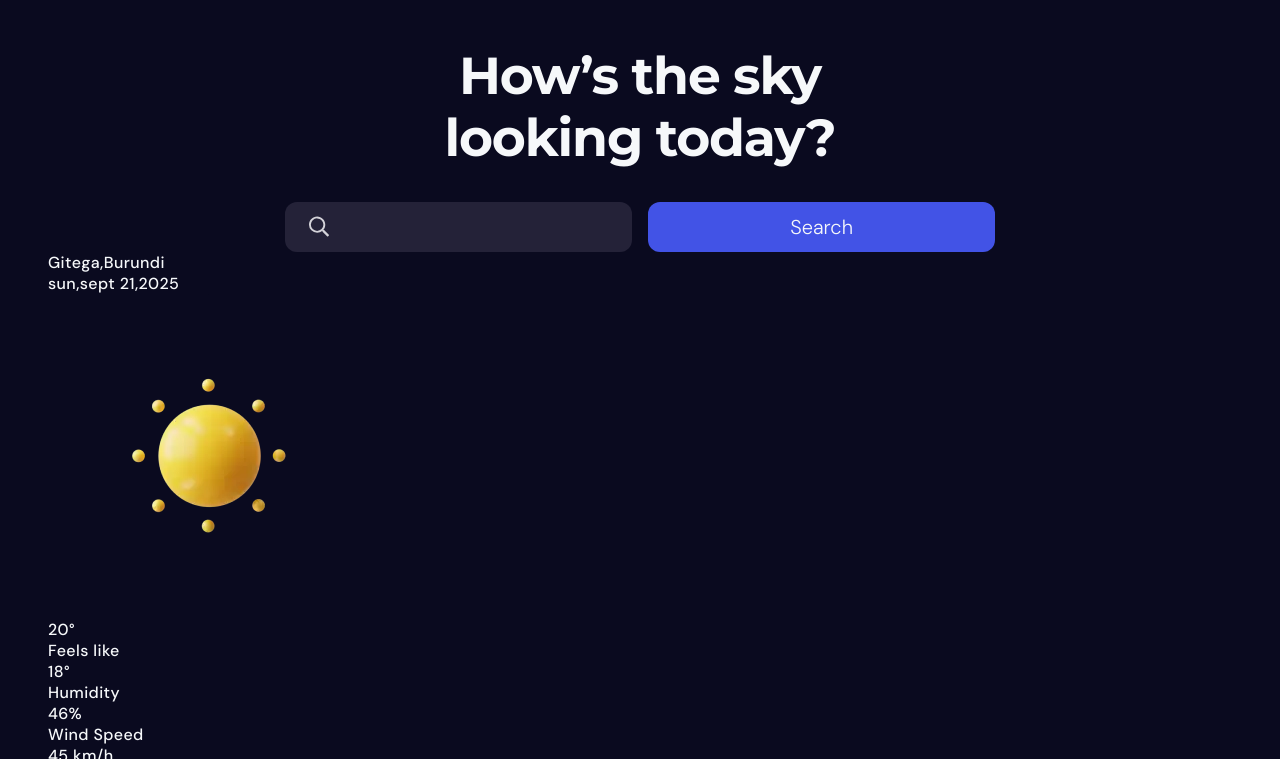
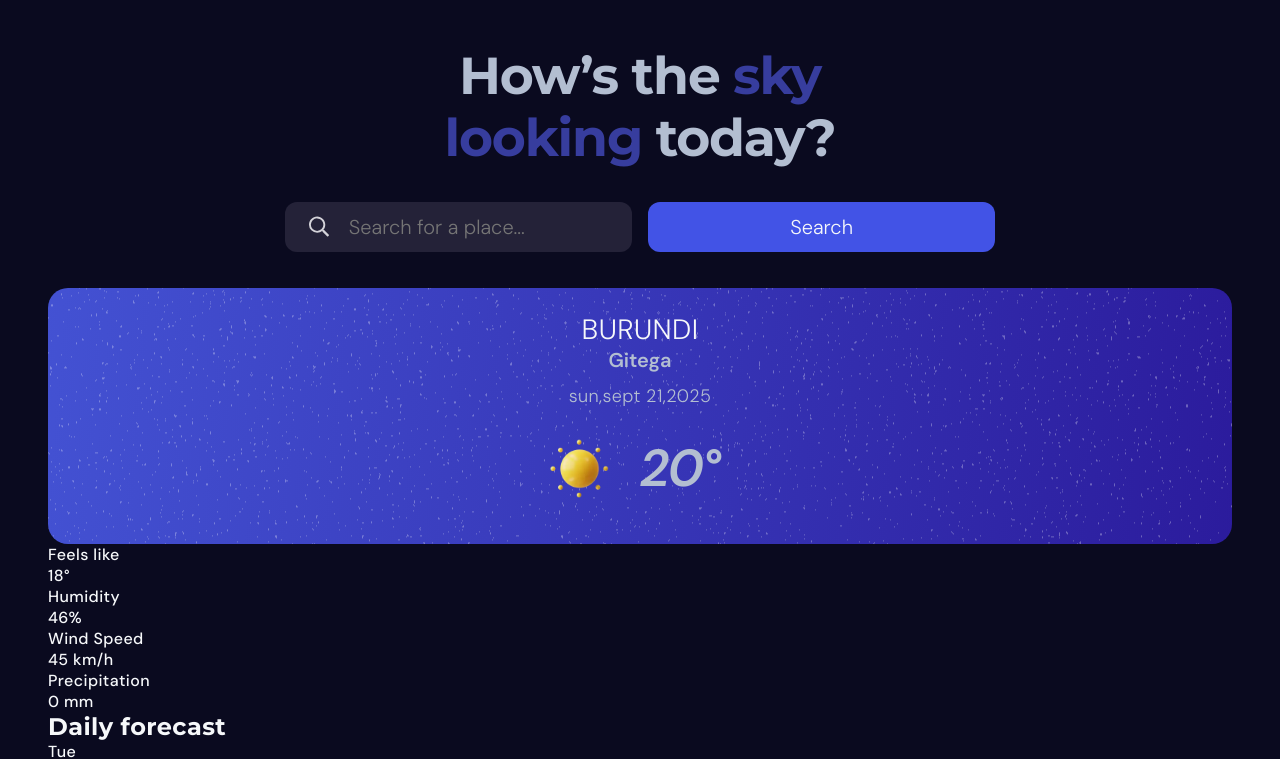
Before and after one commit to eyanobing14/weather-app-main, a plain HTML site: page index.html in a window 1280 px wide. Shown: the part 72-831 px from the top of the page. Drawn offline with Linux system fonts and the light colour scheme; files whose address does not match are found by name.

Commit message:
23--09--[0]commit

```diff
--- a/index.html
+++ b/index.html
@@ -33,13 +33,14 @@
       <!--HERO Section-->
       <section class="hero wrapper">
         <div class="hero--content">
-          <h1 class="hero--title">How’s the sky looking today?</h1>
+          <h1 class="hero--title">How’s the <span>sky looking </span>today?</h1>
           <div class="hero--search">
             <input
               class="hero--textBox"
               type="text"
               name="Search"
               id="search"
+              placeholder="Search for a place..."
             />
             <button class="hero--btn" type="submit">Search</button>
           </div>
@@ -51,18 +52,23 @@
         <h2 class="visually--hidden">Current Location Temperature</h2>
         <div class="current--weather">
           <div class="current--location">
-            <div class="current--city">Gitega,Burundi</div>
+            <div class="current--city">
+              Burundi
+              <br />
+              <span>Gitega</span>
+            </div>
             <div class="current--date">sun,sept 21,2025</div>
           </div>
-          <div class="current--icon">
+          <div class="current--info">
             <img
+              class="current--icon"
               src="/assets//images/icon-sunny.webp"
               alt=""
               width="320"
               height="320"
             />
+            <div class="current--degree"><span>20</span>&deg;</div>
           </div>
-          <div class="current--degree"><span>20</span>&deg;</div>
         </div>
         <div class="current--conditions">
           <div class="current--condition">
@@ -317,5 +323,6 @@
     <!-- Insert daily forecast for the next 7 days here -->
     <!-- Hourly forecast -->
     <!-- Insert hourly forecast for the selected day here -->
+    <script src="script.js"></script>
   </body>
 </html>
--- /dev/null
+++ b/script.js
@@ -0,0 +1,5 @@
+"use strict";
+const hero__btn = document.querySelector(".hero--btn");
+hero__btn.addEventListener("click", function () {
+  this.classList.toggle("clided");
+});
--- a/style.css
+++ b/style.css
@@ -192,7 +192,10 @@
       text-align: center;
       line-height: 1.2;
       letter-spacing: -1.2px;
-
+      color: var(--color-text-lv2);
+      span {
+        color: var(--color-btn-bg-hover);
+      }
       @media (width >= calc(700 / 16 * 1rem)) {
         width: 15ch;
       }
@@ -207,6 +210,8 @@
       }
     }
     .hero--textBox {
+      outline: none;
+      box-shadow: none;
       background: url(/assets/images/icon-search.svg);
       background-repeat: no-repeat;
       background-position: 24px center;
@@ -216,9 +221,23 @@
       padding: 12px 20px 12px 64px;
       color: var(--color-text-lv2);
       border-radius: 12px;
+      font-weight: 300;
+      position: relative;
+      z-index: 1;
+      /* Effet border animé */
+      box-shadow: 0 0 0 0 var(--color-btn-bg-hover) inset;
+      transition: box-shadow 0.4s cubic-bezier(0.4, 0, 0.2, 1);
 
-      &:focus {
-        outline: 2px solid --color-text-lv2;
+      &:hover,
+      &:focus,
+      &:active {
+        outline: none;
+        box-shadow: 0 0 0 2px var(--color-btn-bg-hover) inset;
+      }
+      &:focus,
+      &:active {
+        transition: box-shadow 0.4s cubic-bezier(0.4, 0, 0.2, 1);
+        height: 100%;
       }
     }
     .hero--btn {
@@ -232,9 +251,79 @@
       cursor: pointer;
       font-weight: 300;
 
-      &:hover {
+      &:hover,
+      &.hero--btn.clided {
         background-color: var(--color-btn-bg-hover);
       }
     }
   }
+  .current {
+    margin-block-start: 36px;
+
+    .current--weather {
+      background-image: url(assets/images/bg-today-small.svg);
+      background-repeat: no-repeat;
+      background-size: cover;
+      background-position: center;
+      display: grid;
+      justify-items: center;
+      padding: 1rem;
+      border-radius: 20px;
+      overflow: hidden;
+    }
+    .current--location {
+      font-weight: 300;
+      text-align: center;
+      letter-spacing: 0.8;
+    }
+    .current--city {
+      font-size: var(--fs-28);
+      line-height: 1;
+
+      text-align: center;
+      color: var(--color-text-lv1);
+      text-transform: uppercase;
+      padding-block: 12px;
+
+      span {
+        color: var(--color-text-lv2);
+        font-size: var(--fs-20);
+        font-weight: 600;
+        text-transform: capitalize;
+        letter-spacing: -0.125px;
+      }
+      br {
+        width: 0;
+        height: 0;
+      }
+    }
+
+    .current--info {
+      display: flex;
+      align-items: center;
+    }
+    .current--date {
+      font-size: var(--fontSize-date);
+      color: var(--color-text-lv2);
+    }
+    .current--icon {
+      width: 120px;
+      height: 120px !important;
+      margin-left: -42px;
+    }
+    .current--degree {
+      font-size: var(--fs-52);
+      color: var(--color-text-lv2);
+      letter-spacing: -2px;
+      font-style: italic;
+    }
+    .current--conditions {
+    }
+    .current--condition {
+    }
+    .current--condition-title {
+    }
+    .current--condition-value {
+    }
+  }
 }
```
